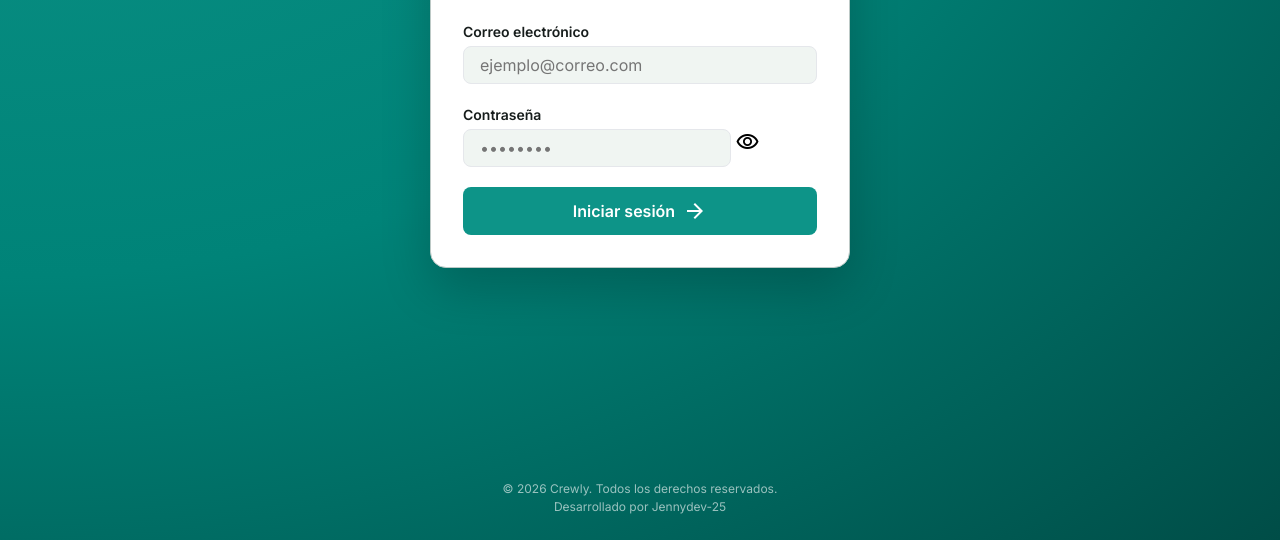
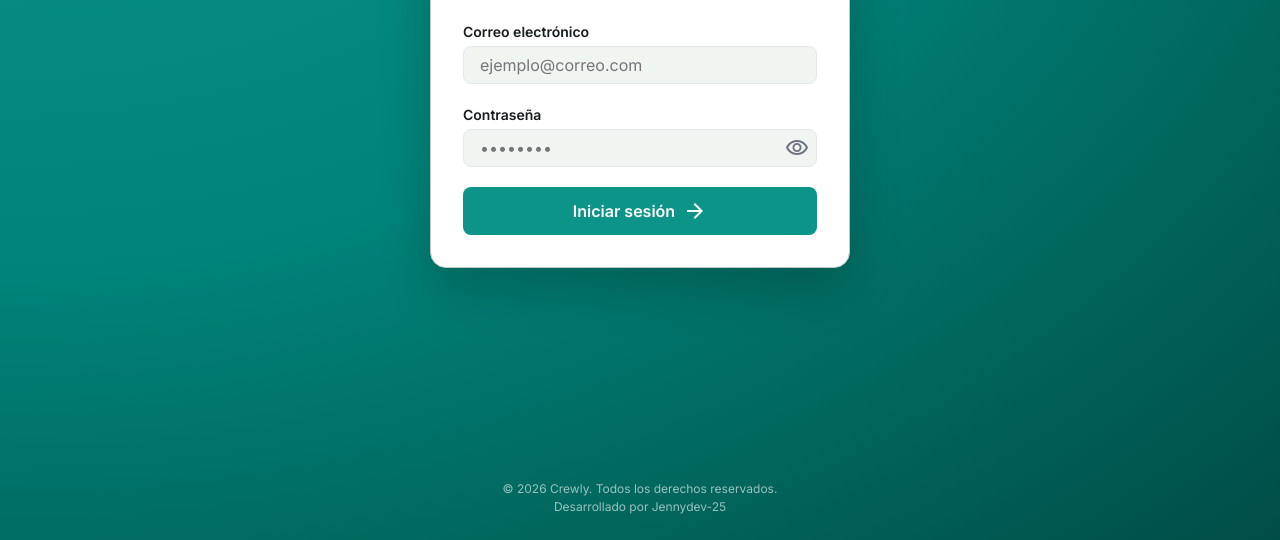
Before and after one commit to Jennydev-25/employee-dashboard, a website with bundled scripts: page index.html in a window 1280 px wide. Shown: the part 360-900 px from the top of the page. Built offline with nearby package versions, Linux system fonts and the light colour scheme.

Commit message:
style: add password toggle styles

```diff
--- a/src/styles/components/form.css
+++ b/src/styles/components/form.css
@@ -9,6 +9,33 @@
         font-size: var(--fs-sm);
         font-weight: var(--fw-semibold);
         color: var(--color-text);
+    }
+
+    & .form__input-wrapper {
+        position: relative;
+        display: flex;
+        align-items: center;
+
+        & .form__input {
+            padding-right: 3rem;
+            width: 100%;
+        }
+
+        & .form__toggle-password {
+            position: absolute;
+            right: var(--sp-sm);
+            background: none;
+            border: none;
+            cursor: pointer;
+            color: var(--color-text-muted);
+            display: flex;
+            align-items: center;
+            padding: 0;
+
+            &:hover {
+                color: var(--color-primary);
+            }
+        }
     }
 
     & .form__input {
```
